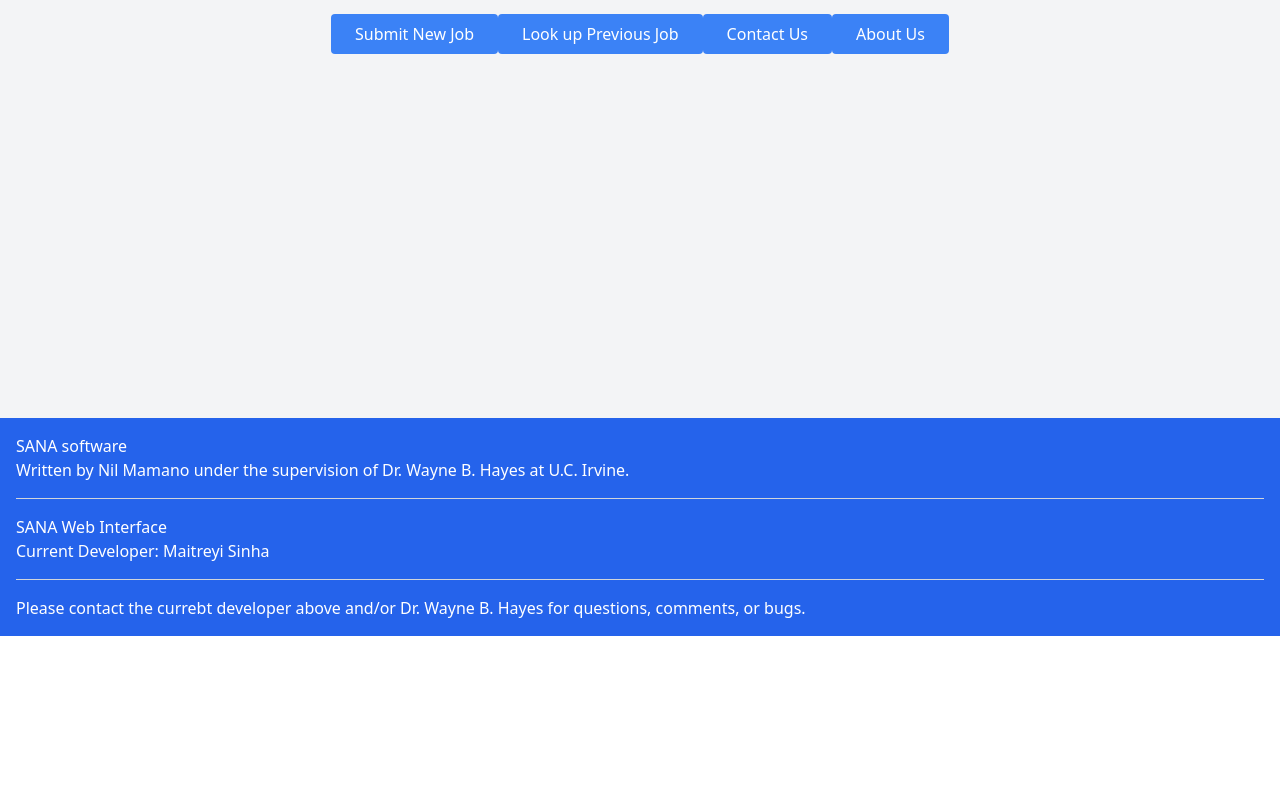
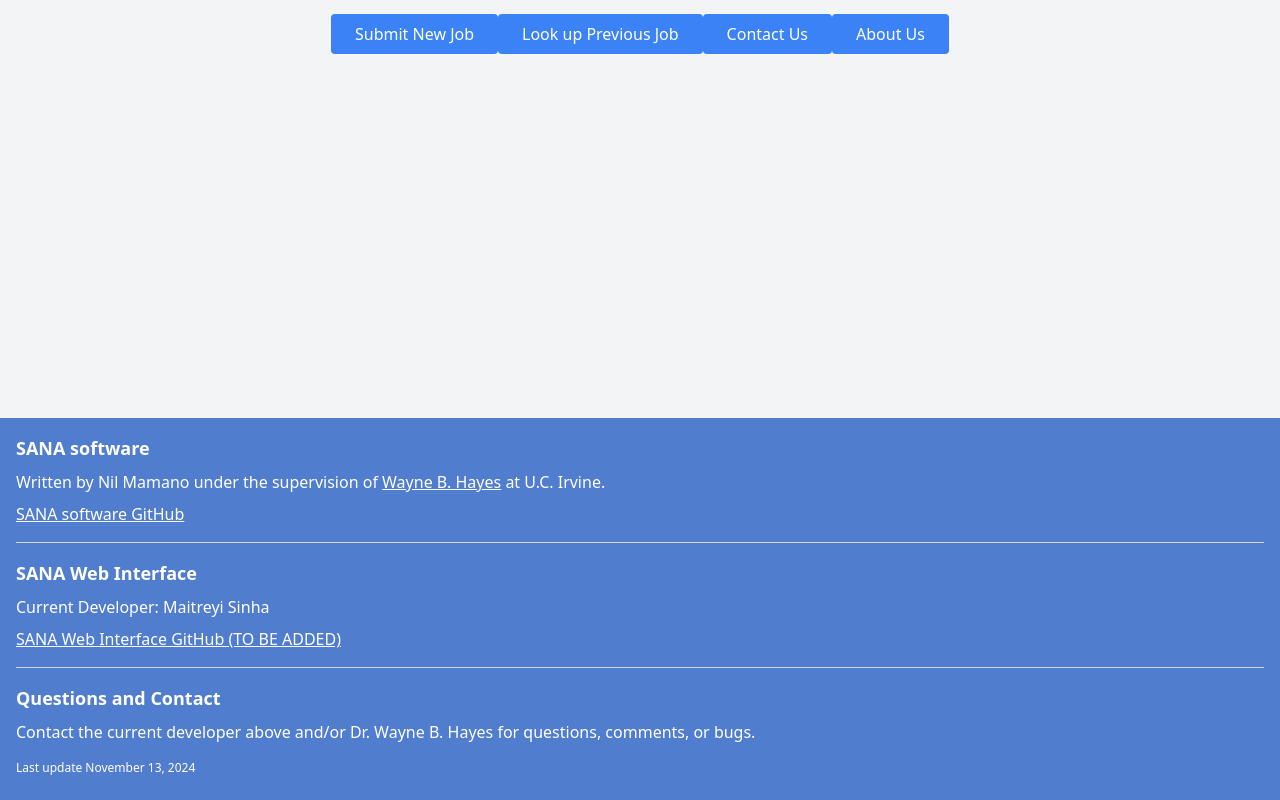
Before and after one commit to maitreyyi/SANA_Development, a React (Create React App) app: page / in a window 1280 px wide. Shown: the part 414-1214 px from the top of the page. Before the commit the page ends 1050 px from the top, so only its background shows below. Built offline with nearby package versions, Linux system fonts and the light colour scheme.

Commit message:
feat: footer

```diff
--- a/src/components/Footer.js
+++ b/src/components/Footer.js
@@ -1,18 +1,45 @@
-import React from 'react';
-import {Link} from 'react-router-dom';
+import React from "react";
+import { Link } from "react-router-dom";
 
-function Footer(){
-    return (
-        <footer className="bg-blue-600 text-white p-4 text-left">
-          <p>SANA software</p>
-          <p>Written by Nil Mamano under the supervision of Dr. Wayne B. Hayes at U.C. Irvine.</p>
-          <hr class="border-t border-gray-300 my-4"></hr>
-          <p>SANA Web Interface</p>
-          <p>Current Developer: Maitreyi Sinha</p>
-          <hr class="border-t border-gray-300 my-4"></hr>
-          <p>Please contact the currebt developer above and/or Dr. Wayne B. Hayes for questions, comments, or bugs.</p>
-        </footer>
-    );
+function Footer() {
+  return (
+    <footer className="bg-primary text-base text-white p-4 text-left">
+      <h4 className="font-bold text-lg">SANA software</h4>
+      <p className="py-2">
+        Written by Nil Mamano under the supervision of{" "}
+        <Link
+          href="mailto:whayes@uci.edu"
+          className="underline hover:text-hover-link transition"
+        >
+          Wayne B. Hayes
+        </Link>{" "}
+        at U.C. Irvine.
+      </p>
+      <Link
+        href="https://github.com/waynebhayes/SANA"
+        className="underline hover:text-hover-link transition"
+      >
+        SANA software GitHub
+      </Link>
+
+      <hr class="border-t border-gray-300 my-4"></hr>
+
+      <h4 className="font-bold text-lg">SANA Web Interface</h4>
+      <p className="py-2">Current Developer: Maitreyi Sinha</p>
+      <Link href="TODO" className="underline hover:text-hover-link transition">
+        SANA Web Interface GitHub (TO BE ADDED)
+      </Link>
+
+      <hr class="border-t border-gray-300 my-4"></hr>
+
+      <h4 className="font-bold text-lg">Questions and Contact</h4>
+      <p className="py-2">
+        Contact the current developer above and/or Dr. Wayne B. Hayes for
+        questions, comments, or bugs.
+      </p>
+      <p className="py-2 text-xs">Last update November 13, 2024</p>
+    </footer>
+  );
 }
 
 export default Footer;
```
